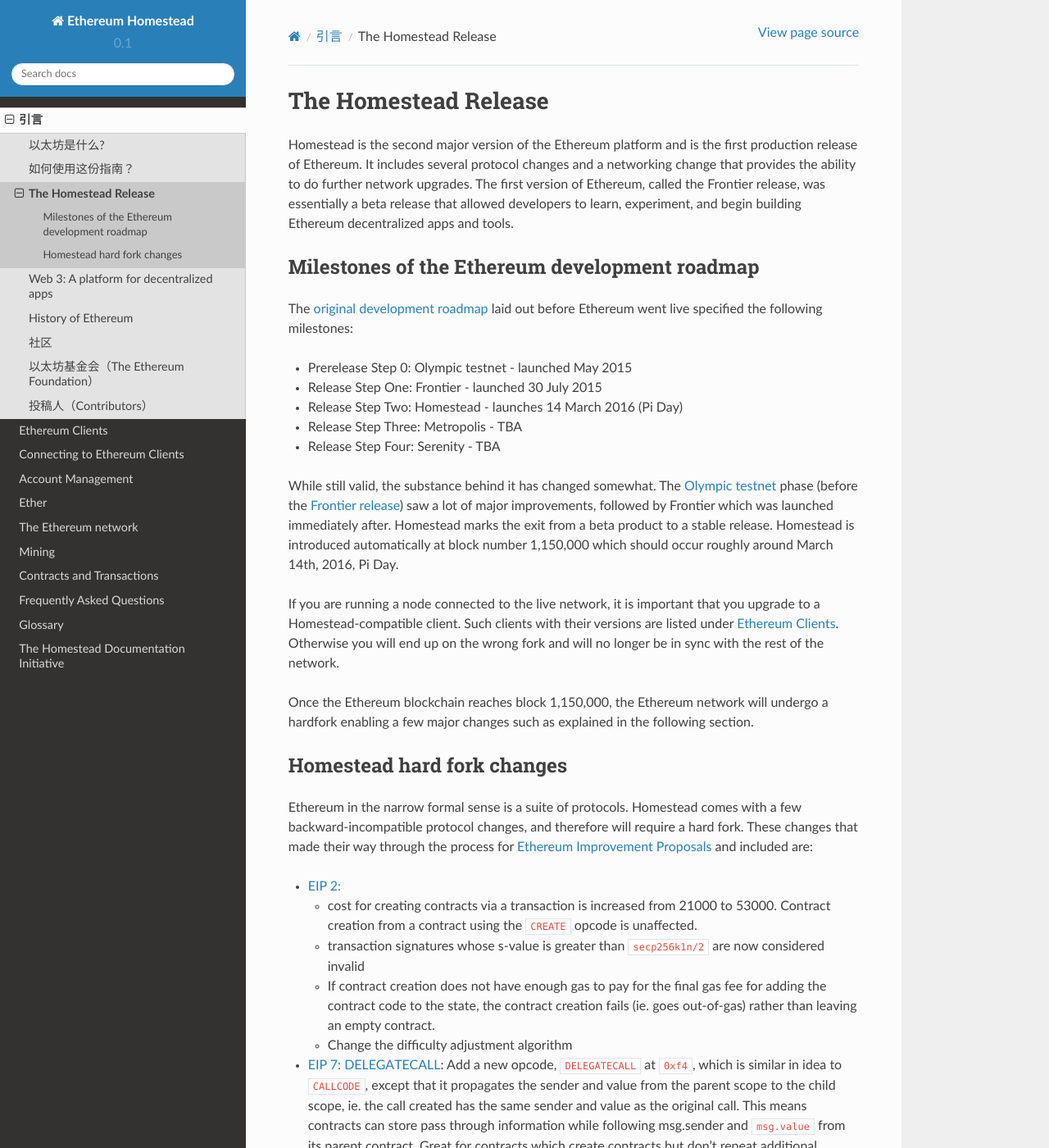
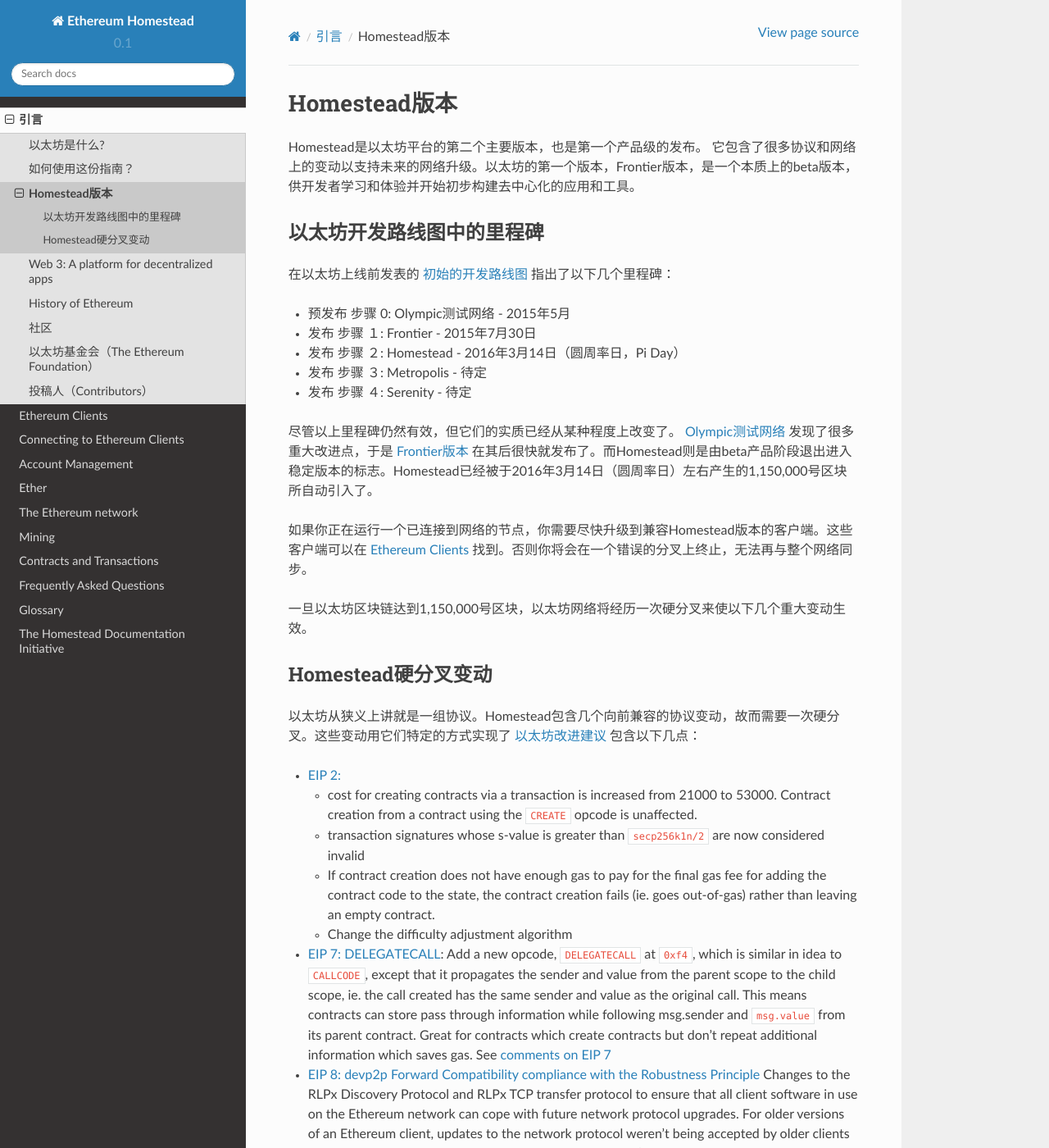
Before and after one commit to riversyang/homestead-guide-cn, a Sphinx documentation site: the page built from source/introduction/the-homestead-release.rst, in a window 1280 px wide and 1400 px high. Shown: the whole window at 82% size. Built offline with Sphinx 7.4.7 and the Read the Docs theme 2.0.0, drawn with Linux system fonts in a browser that asks for light colours; some of the changed text lies outside the part shown.

Commit message:
Complete section of the-homestead-release.

```diff
--- a/source/introduction/the-homestead-release.rst
+++ b/source/introduction/the-homestead-release.rst
@@ -1,35 +1,32 @@
 ********************************************************************************
-The Homestead Release
+Homestead版本
 ********************************************************************************
 
-Homestead is the second major version of the Ethereum platform and is the first production release of Ethereum. It includes several protocol changes and a networking change that provides the ability to do further network upgrades. The first version of Ethereum, called the Frontier release, was essentially a beta release that allowed developers to learn, experiment, and begin building Ethereum decentralized apps and tools.
+Homestead是以太坊平台的第二个主要版本，也是第一个产品级的发布。 它包含了很多协议和网络上的变动以支持未来的网络升级。以太坊的第一个版本，Frontier版本，是一个本质上的beta版本，供开发者学习和体验并开始初步构建去中心化的应用和工具。
 
-Milestones of the Ethereum development roadmap
+以太坊开发路线图中的里程碑
 -----------------------------------------------
 
-The `original development roadmap <https://blog.ethereum.org/2015/03/03/ethereum-launch-process/>`_ laid out before Ethereum went live specified the following milestones:
+在以太坊上线前发表的 `初始的开发路线图 <https://blog.ethereum.org/2015/03/03/ethereum-launch-process/>`_ 指出了以下几个里程碑：
 
-* Prerelease Step 0: Olympic testnet - launched May 2015
-* Release Step One: Frontier - launched 30 July 2015
-* Release Step Two: Homestead - launches 14 March 2016 (Pi Day)
-* Release Step Three: Metropolis - TBA
-* Release Step Four: Serenity - TBA
+* 预发布 步骤 0: Olympic测试网络 - 2015年5月
+* 发布 步骤 １: Frontier - 2015年7月30日
+* 发布 步骤 ２: Homestead - 2016年3月14日（圆周率日，Pi Day）
+* 发布 步骤 ３: Metropolis - 待定
+* 发布 步骤 ４: Serenity - 待定
 
 
-While still valid, the substance behind it has changed somewhat.
-The `Olympic testnet <olympic-testnet>`_ phase (before the `Frontier release <history-of-ethereum.html#the-ethereum-frontier-launch>`_) saw a lot of major improvements, followed by Frontier which was launched immediately after. Homestead marks the exit from a beta product to a stable release.
-Homestead is introduced automatically at block number 1,150,000 which should occur roughly around March 14th, 2016, Pi Day.
+尽管以上里程碑仍然有效，但它们的实质已经从某种程度上改变了。 `Olympic测试网络 <olympic-testnet>`_ 发现了很多重大改进点，于是 `Frontier版本 <history-of-ethereum.html#the-ethereum-frontier-launch>`_ 在其后很快就发布了。而Homestead则是由beta产品阶段退出进入稳定版本的标志。Homestead已经被于2016年3月14日（圆周率日）左右产生的1,150,000号区块所自动引入了。
 
-If you are running a node connected to the live network, it is important that you upgrade to a Homestead-compatible client. Such clients with their versions are listed under :ref:`Ethereum Clients`. Otherwise you will end up on the wrong fork and will no longer be in sync with the rest of the network.
+如果你正在运行一个已连接到网络的节点，你需要尽快升级到兼容Homestead版本的客户端。这些客户端可以在 :ref:`Ethereum Clients` 找到。否则你将会在一个错误的分叉上终止，无法再与整个网络同步。
 
-Once the Ethereum blockchain reaches block 1,150,000, the Ethereum network will undergo a hardfork enabling a few major changes such as explained in the following section.
+一旦以太坊区块链达到1,150,000号区块，以太坊网络将经历一次硬分叉来使以下几个重大变动生效。
 
 .. _homestead-hard-fork-changes:
 
-Homestead hard fork changes
+Homestead硬分叉变动
 ----------------------------------
-Ethereum in the narrow formal sense is a suite of protocols.
-Homestead comes with a few backward-incompatible protocol changes, and therefore will require a hard fork. These changes that made their way through the process for :ref:`Ethereum Improvement Proposals <Ethereum Improvement Proposals>` and included are:
+以太坊从狭义上讲就是一组协议。Homestead包含几个向前兼容的协议变动，故而需要一次硬分叉。这些变动用它们特定的方式实现了 :ref:`以太坊改进建议 <Ethereum Improvement Proposals>` 包含以下几点：
 
 * `EIP 2: <https://github.com/ethereum/EIPs/blob/master/EIPS/eip-2.mediawiki>`_
 
@@ -40,7 +37,7 @@
 * `EIP 7: DELEGATECALL <https://github.com/ethereum/EIPs/blob/master/EIPS/eip-7.md>`_: Add a new opcode, ``DELEGATECALL`` at ``0xf4``, which is similar in idea to ``CALLCODE``, except that it propagates the sender and value from the parent scope to the child scope, ie. the call created has the same sender and value as the original call. This means contracts can store pass through information while following msg.sender and ``msg.value`` from its parent contract. Great for contracts which create contracts but don’t repeat additional information which saves gas. See `comments on EIP 7 <https://github.com/ethereum/EIPs/issues/23>`_
 * `EIP 8: devp2p Forward Compatibility compliance with the Robustness Principle <https://github.com/ethereum/EIPs/blob/master/EIPS/eip-8.md>`_ Changes to the RLPx Discovery Protocol and RLPx TCP transfer protocol to ensure that all client software in use on the Ethereum network can cope with future network protocol upgrades. For older versions of an Ethereum client, updates to the network protocol weren’t being accepted by older clients and would refuse communication if the hello packets didn’t meet expectations. This update means all future versions of the client will accept incoming network upgrades and handshakes.
 
-The changes have the following benefits:
+这些变动有如下一些优点：
 
 * EIP-2/1 eliminates the excess incentive to create contracts via transactions, where the cost is 21000, rather than contracts, where the cost is 32000.
 * EIP-2/1 also fixes the protocol "bug" that with the help of suicide refunds, it is currently possible to make a simple ether value transfer using only 11664 gas.
```
Also changed, not shown: other parts of source/introduction/the-homestead-release.rst (+1 -1 lines).
